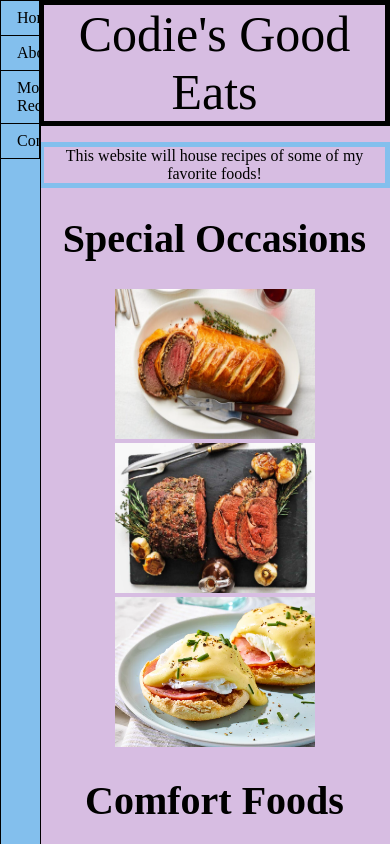
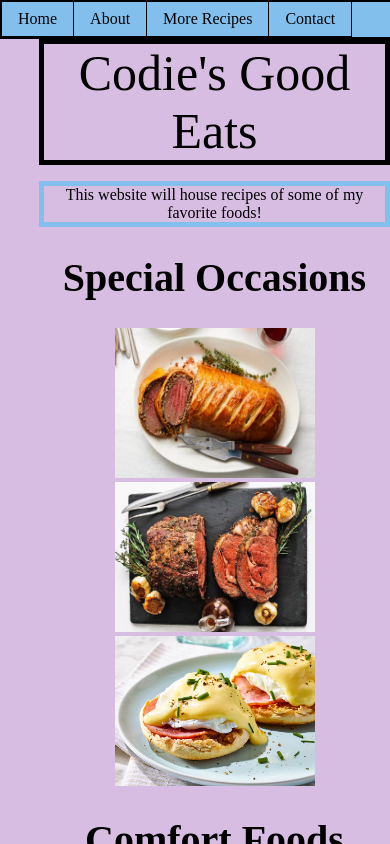
Before and after one commit to CodieTamida/CodieTamida.github.io, a plain HTML site: page index.html in a window 390 px wide. Shown: the top 844 px of the page. Drawn offline with Linux system fonts and the light colour scheme.

Commit message:
responsive

```diff
--- a/index.html
+++ b/index.html
@@ -6,12 +6,12 @@
     <meta http-equiv="X-UA-Compatible" content="IE=edge" />
     <meta name="viewport" content="width=device-width, initial-scale=1.0" />
     <nav>
-      <ul>
-        <li><a href ="#home">Home</a></li>
+      <nav class ="sidebar">
+        <div class="sidebar"><a href ="#home">Home</a></li>
         <li><a href="#about">About</a></li>
         <li><a href=#moreRecipes>More Recipes</a></li>
         <li><a href="mailto:codietamida@gmail.com">Contact</a></li>
-      </ul>
+      </nav>
     </nav>
 
     <title>"Codie's Recipe Website"</title>
@@ -35,7 +35,7 @@
               width=auto
               height="150hv"></a>
 
-      </div>
+      </div class="content">
 
       <div class="flex-child">
         <img class="a" src="prime-rib.jpeg"
--- a/style.css
+++ b/style.css
@@ -13,8 +13,10 @@ header {
   text-align: center;
   font-size: 50px;
 }
-div {
-  background-image: url("PR_recipe.txt");
+div.content {
+  margin-left: 200px;
+  padding: 1px 16px;
+  height: 1000px;
 }
 
 h1 {
@@ -58,7 +60,7 @@ span:hover + div {
 .rotate_image {
   transform: rotate(270deg);
 }
-ul {
+.sidebar {
   list-style-type: none;
   margin: 0;
   padding: 0;
@@ -71,19 +73,33 @@ ul {
   flex-wrap: wrap;
 }
 
-li a {
-  display: flex;
+.sidebar a {
+  display: block;
   color: #000;
   padding: 8px 16px;
   text-decoration: none;
   border-bottom: 1px solid #000;
   border-right: 1px solid black;
-  flex-wrap: wrap;
 }
 
-li a:hover {
+.sidebar a:hover {
   background-color: #555;
   color: white;
+}
+
+@media screen and (max-width: 700px) {
+  .sidebar {
+    width: 100%;
+    height: auto;
+    position: relative;
+  }
+  .sidebar a {
+    float: left;
+    justify-content: center;
+  }
+  div.content {
+    margin-left: 0;
+  }
 }
 
 /*
@@ -118,4 +134,4 @@ h1 {
   margin-left: 20px;
   font-size: 40px;
 }
-*/ ;
+*/
```
